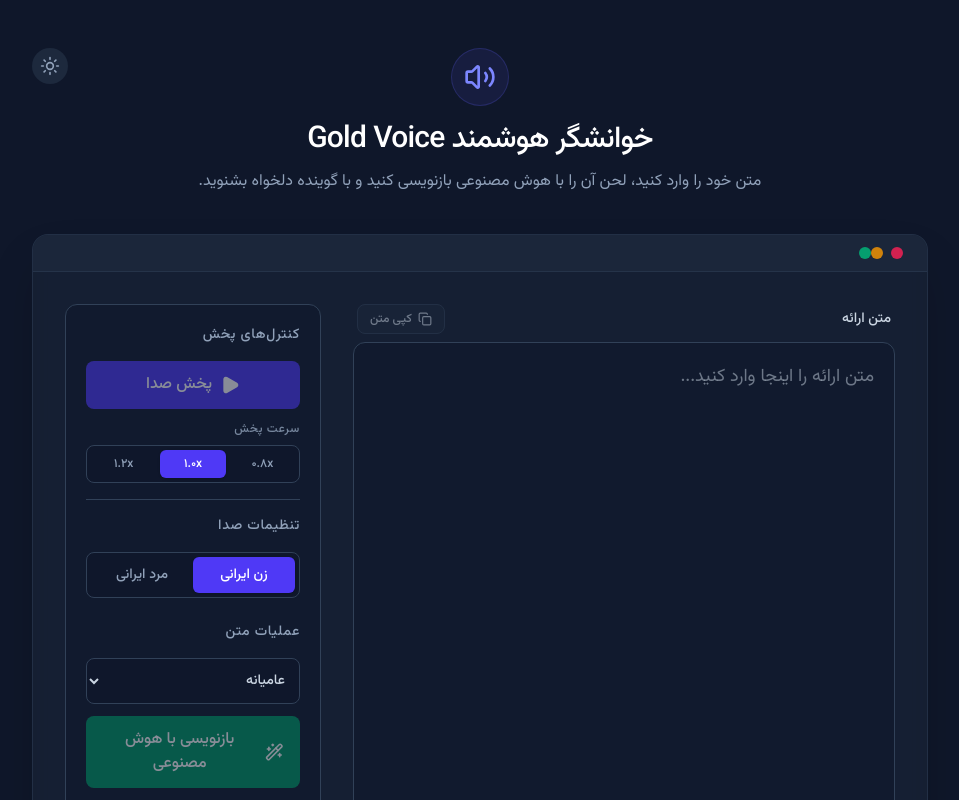
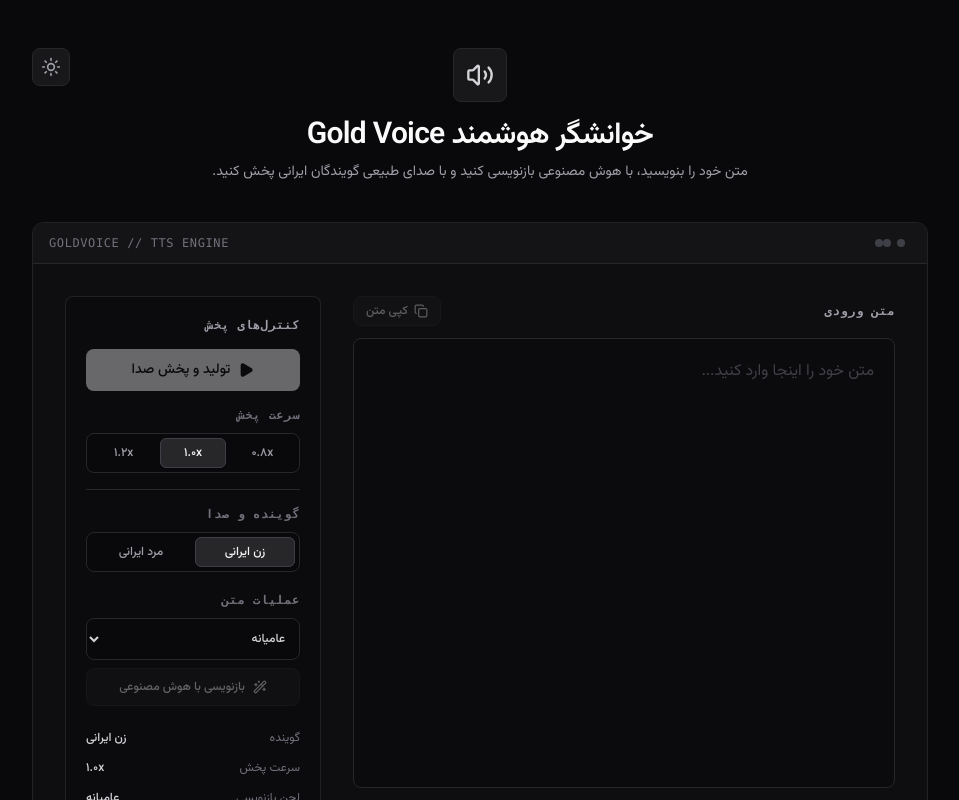
Before and after one commit to tesleum/Podcast, a React (Vite) app: page / in a window 1280 px wide. Shown: the top 800 px of the page, without its empty margins (160-1119 px from the left). Built offline with nearby package versions, Linux system fonts and the light colour scheme.

Commit message:
style: rebrand to Gold Voice and update UI theme
Rename application to Gold Voice and update the color palette to zinc, refine UI transitions, and adjust animation timings for a more polished look.

```diff
--- a/index.html
+++ b/index.html
@@ -3,7 +3,7 @@
   <head>
     <meta charset="UTF-8" />
     <meta name="viewport" content="width=device-width, initial-scale=1.0" />
-    <title>My Google AI Studio App</title>
+    <title>Gold Voice</title>
   </head>
   <body>
     <div id="root"></div>
--- a/src/App.tsx
+++ b/src/App.tsx
@@ -217,55 +217,63 @@
   };
 
   return (
-    <div className={`min-h-screen transition-colors duration-300 ${isDarkMode ? 'bg-[#0f172a] text-slate-200' : 'bg-slate-50 text-slate-800'} py-12 px-4 sm:px-6 lg:px-8 font-sans selection:bg-indigo-500/30`} dir="rtl">
+    <div className={`min-h-screen transition-colors duration-200 ${isDarkMode ? 'bg-zinc-950 text-zinc-100' : 'bg-zinc-50 text-zinc-900'} py-12 px-4 sm:px-6 lg:px-8 font-sans selection:bg-zinc-500/20`} dir="rtl">
       <div className="max-w-4xl mx-auto relative">
         <button
           onClick={() => setIsDarkMode(!isDarkMode)}
-          className={`absolute top-0 left-0 p-2 rounded-full transition-colors ${isDarkMode ? 'bg-slate-800 text-slate-400 hover:text-white' : 'bg-white text-slate-500 hover:text-slate-900 shadow-sm border border-slate-200'}`}
+          className={`absolute top-0 left-0 p-2 rounded-lg transition-colors border ${isDarkMode ? 'bg-zinc-900 text-zinc-400 hover:text-zinc-100 border-zinc-800' : 'bg-white text-zinc-500 hover:text-zinc-900 border-zinc-200 shadow-sm'}`}
           aria-label="تغییر پوسته"
         >
           {isDarkMode ? <Sun className="w-5 h-5" /> : <Moon className="w-5 h-5" />}
         </button>
 
         <motion.div
-          initial={{ opacity: 0, y: 20 }}
+          initial={{ opacity: 0, y: 10 }}
           animate={{ opacity: 1, y: 0 }}
+          transition={{ duration: 0.3 }}
           className="text-center mb-10"
         >
-          <div className={`inline-flex items-center justify-center p-3 rounded-full mb-4 border ${isDarkMode ? 'bg-indigo-500/10 border-indigo-500/20 text-indigo-400' : 'bg-indigo-100 border-indigo-200 text-indigo-600'}`}>
-            <Volume2 className="w-8 h-8" />
+          <div className={`inline-flex items-center justify-center p-3 rounded-lg mb-4 border ${isDarkMode ? 'bg-zinc-900 border-zinc-800 text-zinc-300' : 'bg-white border-zinc-200 text-zinc-800 shadow-sm'}`}>
+            <Volume2 className="w-7 h-7" />
           </div>
-          <h1 className={`text-3xl font-medium tracking-tight mb-3 ${isDarkMode ? 'text-white' : 'text-slate-900'}`}>
+          <h1 className={`text-3xl font-semibold tracking-tight mb-2 ${isDarkMode ? 'text-zinc-50' : 'text-zinc-950'}`}>
             خوانشگر هوشمند Gold Voice
           </h1>
-          <p className={`max-w-2xl mx-auto ${isDarkMode ? 'text-slate-400' : 'text-slate-500'}`}>
-            متن خود را وارد کنید، لحن آن را با هوش مصنوعی بازنویسی کنید و با گوینده دلخواه بشنوید.
+          <p className={`max-w-xl mx-auto text-sm ${isDarkMode ? 'text-zinc-400' : 'text-zinc-500'}`}>
+            متن خود را بنویسید، با هوش مصنوعی بازنویسی کنید و با صدای طبیعی گویندگان ایرانی پخش کنید.
           </p>
         </motion.div>
 
-        <div className={`backdrop-blur-sm border rounded-2xl shadow-2xl overflow-hidden transition-colors duration-300 ${isDarkMode ? 'bg-slate-800/50 border-slate-700/50' : 'bg-white/80 border-slate-200'}`}>
-          <div className={`p-1 border-b ${isDarkMode ? 'border-slate-700/50 bg-slate-800/80' : 'border-slate-200 bg-slate-100/80'}`}>
-            <div className="flex space-x-2 space-x-reverse px-3 py-2">
-              <div className="w-3 h-3 rounded-full bg-rose-500/80"></div>
-              <div className="w-3 h-3 rounded-full bg-amber-500/80"></div>
-              <div className="w-3 h-3 rounded-full bg-emerald-500/80"></div>
+        <div className={`border rounded-xl overflow-hidden transition-colors duration-200 ${isDarkMode ? 'bg-zinc-900/40 border-zinc-800/80' : 'bg-white border-zinc-200 shadow-sm'}`}>
+          <div className={`px-4 py-3 border-b flex justify-between items-center ${isDarkMode ? 'border-zinc-800 bg-zinc-900/60' : 'border-zinc-100 bg-zinc-50/50'}`}>
+            <div className="flex space-x-1.5 space-x-reverse">
+              <div className={`w-2 h-2 rounded-full ${isDarkMode ? 'bg-zinc-700' : 'bg-zinc-300'}`}></div>
+              <div className={`w-2 h-2 rounded-full ${isDarkMode ? 'bg-zinc-700' : 'bg-zinc-300'}`}></div>
+              <div className={`w-2 h-2 rounded-full ${isDarkMode ? 'bg-zinc-700' : 'bg-zinc-300'}`}></div>
+            </div>
+            <div className={`text-xs font-mono tracking-wider ${isDarkMode ? 'text-zinc-500' : 'text-zinc-400'}`}>
+              GOLDVOICE // TTS ENGINE
             </div>
           </div>
 
           <div className="p-6 md:p-8 flex flex-col md:flex-row gap-8">
-            <div className="flex-1 flex flex-col gap-2">
-              <div className="flex justify-between items-center px-1">
-                <span className={`text-sm font-medium ${isDarkMode ? 'text-slate-300' : 'text-slate-700'}`}>متن ارائه</span>
+            <div className="flex-1 flex flex-col gap-3">
+              <div className="flex justify-between items-center">
+                <span className={`text-xs font-semibold uppercase tracking-wider font-mono ${isDarkMode ? 'text-zinc-400' : 'text-zinc-600'}`}>
+                  متن ورودی
+                </span>
                 <button
                   onClick={handleCopyText}
                   disabled={!text}
-                  className={`flex items-center gap-1.5 px-3 py-1.5 rounded-lg text-xs font-medium transition-all ${
+                  className={`flex items-center gap-1.5 px-3 py-1.5 rounded-lg text-xs font-medium transition-all border cursor-pointer ${
                     copied
-                      ? 'bg-emerald-500/15 text-emerald-400 border border-emerald-500/30'
+                      ? isDarkMode
+                        ? 'bg-zinc-900 border-zinc-800 text-emerald-400'
+                        : 'bg-zinc-50 border-zinc-200 text-emerald-600'
                       : isDarkMode
-                      ? 'bg-slate-800 hover:bg-slate-700 text-slate-300 border border-slate-700'
-                      : 'bg-white hover:bg-slate-100 text-slate-600 border border-slate-200 shadow-sm'
-                  } disabled:opacity-50 disabled:cursor-not-allowed`}
+                      ? 'bg-zinc-900 hover:bg-zinc-800 text-zinc-300 border-zinc-800'
+                      : 'bg-white hover:bg-zinc-50 text-zinc-600 border-zinc-200 shadow-xs'
+                  } disabled:opacity-40 disabled:cursor-not-allowed`}
                 >
                   {copied ? <Check className="w-3.5 h-3.5" /> : <Copy className="w-3.5 h-3.5" />}
                   <span>{copied ? 'کپی شد!' : 'کپی متن'}</span>
@@ -277,17 +285,19 @@
                 value={text}
                 onChange={(e) => setText(e.target.value)}
                 dir="rtl"
-                className={`w-full h-[500px] border rounded-xl p-5 leading-relaxed resize-none focus:outline-none focus:ring-2 focus:ring-indigo-500/50 transition-all font-sans text-lg ${isDarkMode ? 'bg-slate-900/50 border-slate-700 text-slate-300' : 'bg-slate-50 border-slate-300 text-slate-800'}`}
-                placeholder="متن ارائه را اینجا وارد کنید..."
+                className={`w-full h-[450px] border rounded-lg p-5 leading-relaxed resize-none focus:outline-none focus:ring-1 focus:ring-zinc-400 focus:border-zinc-400 transition-all font-sans text-base ${isDarkMode ? 'bg-zinc-950/40 border-zinc-800 text-zinc-100 placeholder:text-zinc-700' : 'bg-zinc-50/50 border-zinc-200 text-zinc-900 placeholder:text-zinc-400'}`}
+                placeholder="متن خود را اینجا وارد کنید..."
               />
             </div>
 
             <div className="md:w-64 flex flex-col gap-4">
-              <div className={`rounded-xl p-5 border transition-colors duration-300 ${isDarkMode ? 'bg-slate-900/50 border-slate-700' : 'bg-slate-50 border-slate-200'}`}>
-                <h3 className={`text-sm font-medium uppercase tracking-wider mb-4 ${isDarkMode ? 'text-slate-400' : 'text-slate-500'}`}>کنترل‌های پخش</h3>
+              <div className={`rounded-lg p-5 border transition-colors duration-200 ${isDarkMode ? 'bg-zinc-950/30 border-zinc-800/80' : 'bg-zinc-50/40 border-zinc-200'}`}>
+                <h3 className={`text-xs font-semibold uppercase font-mono tracking-wider mb-4 ${isDarkMode ? 'text-zinc-400' : 'text-zinc-600'}`}>
+                  کنترل‌های پخش
+                </h3>
 
                 {error && (
-                  <div className="mb-4 text-sm text-rose-500 bg-rose-500/10 p-3 rounded-lg border border-rose-500/20">
+                  <div className="mb-4 text-xs text-rose-500 bg-rose-500/5 p-3 rounded-lg border border-rose-500/20 leading-relaxed">
                     {error}
                   </div>
                 )}
@@ -296,21 +306,25 @@
                   <button
                     onClick={handleGenerateAndPlay}
                     disabled={isLoading || !text.trim()}
-                    className="w-full flex items-center justify-center gap-2 bg-indigo-600 hover:bg-indigo-500 text-white py-3 px-4 rounded-lg font-medium transition-all focus:outline-none focus:ring-2 focus:ring-indigo-500 focus:ring-offset-2 focus:ring-offset-slate-900 disabled:opacity-50 disabled:cursor-not-allowed group mb-3"
+                    className={`w-full flex items-center justify-center gap-2 py-2.5 px-4 rounded-lg font-medium text-sm transition-all border disabled:opacity-40 disabled:cursor-not-allowed cursor-pointer ${
+                      isDarkMode
+                        ? 'bg-zinc-100 text-zinc-950 hover:bg-zinc-200 border-transparent'
+                        : 'bg-zinc-950 text-zinc-100 hover:bg-zinc-800 border-transparent'
+                    }`}
                   >
                     {isLoading ? (
-                      <Loader2 className="w-5 h-5 animate-spin" />
+                      <Loader2 className="w-4 h-4 animate-spin" />
                     ) : (
-                      <Play className="w-5 h-5 fill-current" />
+                      <Play className="w-4 h-4 fill-current" />
                     )}
-                    <span>{isLoading ? 'در حال تولید...' : 'پخش صدا'}</span>
+                    <span>{isLoading ? 'در حال تولید...' : 'تولید و پخش صدا'}</span>
                   </button>
                 ) : (
                   <button
                     onClick={stopAudio}
-                    className="w-full flex items-center justify-center gap-2 bg-rose-600 hover:bg-rose-500 text-white py-3 px-4 rounded-lg font-medium transition-all focus:outline-none focus:ring-2 focus:ring-rose-500 focus:ring-offset-2 focus:ring-offset-slate-900 mb-3"
+                    className="w-full flex items-center justify-center gap-2 bg-rose-600 hover:bg-rose-500 text-white py-2.5 px-4 rounded-lg font-medium text-sm transition-all cursor-pointer"
                   >
-                    <Square className="w-5 h-5 fill-current" />
+                    <Square className="w-4 h-4 fill-current" />
                     <span>توقف پخش</span>
                   </button>
                 )}
@@ -318,28 +332,34 @@
                 {audioBlob && (
                   <button
                     onClick={handleDownload}
-                    className={`w-full flex items-center justify-center gap-2 text-white py-3 px-4 rounded-lg font-medium transition-all focus:outline-none focus:ring-2 focus:ring-offset-2 mb-3 ${isDarkMode ? 'bg-slate-700 hover:bg-slate-600 focus:ring-slate-500 focus:ring-offset-slate-900' : 'bg-slate-600 hover:bg-slate-700 focus:ring-slate-400 focus:ring-offset-white'}`}
+                    className={`w-full flex items-center justify-center gap-2 py-2.5 px-4 rounded-lg font-medium text-sm transition-all border mt-3 cursor-pointer ${
+                      isDarkMode
+                        ? 'bg-zinc-900 hover:bg-zinc-800 text-zinc-300 border-zinc-800'
+                        : 'bg-white hover:bg-zinc-50 text-zinc-700 border-zinc-200'
+                    }`}
                   >
-                    <Download className="w-5 h-5" />
-                    <span>دانلود صدا</span>
+                    <Download className="w-4 h-4" />
+                    <span>دانلود فایل صوتی</span>
                   </button>
                 )}
 
-                <div className="mt-3 mb-1">
-                  <h4 className={`text-xs font-medium uppercase tracking-wider mb-2 ${isDarkMode ? 'text-slate-400/80' : 'text-slate-500'}`}>سرعت پخش</h4>
-                  <div className={`grid grid-cols-3 gap-1 p-1 rounded-lg border ${isDarkMode ? 'bg-slate-900/80 border-slate-700' : 'bg-slate-100 border-slate-200'}`}>
+                <div className="mt-4">
+                  <h4 className={`text-xs font-semibold font-mono uppercase tracking-wider mb-2.5 ${isDarkMode ? 'text-zinc-500' : 'text-zinc-400'}`}>
+                    سرعت پخش
+                  </h4>
+                  <div className={`grid grid-cols-3 gap-1 p-1 rounded-lg border ${isDarkMode ? 'bg-zinc-950/60 border-zinc-800' : 'bg-zinc-100 border-zinc-200'}`}>
                     {[0.8, 1.0, 1.2].map((speed) => (
                       <button
                         key={speed}
                         onClick={() => setPlaybackSpeed(speed)}
-                        className={`py-1.5 text-xs font-medium rounded-md transition-all ${
+                        className={`py-1.5 text-xs font-medium rounded-md transition-all cursor-pointer ${
                           playbackSpeed === speed
                             ? isDarkMode
-                              ? 'bg-indigo-600 text-white shadow-sm'
-                              : 'bg-indigo-500 text-white shadow-sm'
+                              ? 'bg-zinc-800 text-zinc-100 border border-zinc-700 shadow-xs'
+                              : 'bg-white text-zinc-900 border border-zinc-200 shadow-xs'
                             : isDarkMode
-                            ? 'text-slate-400 hover:text-slate-200'
-                            : 'text-slate-500 hover:text-slate-700'
+                            ? 'text-zinc-400 hover:text-zinc-200 hover:bg-zinc-900/50'
+                            : 'text-zinc-500 hover:text-zinc-800 hover:bg-zinc-50'
                         }`}
                       >
                         {speed === 0.8 ? '۰.۸x' : speed === 1.0 ? '۱.۰x' : '۱.۲x'}
@@ -348,48 +368,52 @@
                   </div>
                 </div>
 
-                <hr className={`my-4 ${isDarkMode ? 'border-slate-700' : 'border-slate-200'}`} />
+                <hr className={`my-4 ${isDarkMode ? 'border-zinc-800' : 'border-zinc-200'}`} />
 
-                <h3 className={`text-sm font-medium uppercase tracking-wider mb-4 ${isDarkMode ? 'text-slate-400' : 'text-slate-500'}`}>تنظیمات صدا</h3>
+                <h3 className={`text-xs font-semibold font-mono uppercase tracking-wider mb-2.5 ${isDarkMode ? 'text-zinc-500' : 'text-zinc-400'}`}>
+                  گوینده و صدا
+                </h3>
 
-                <div className={`flex p-1 rounded-lg border mb-6 ${isDarkMode ? 'bg-slate-900/80 border-slate-700' : 'bg-slate-100 border-slate-200'}`}>
+                <div className={`grid grid-cols-2 gap-1 p-1 rounded-lg border mb-5 ${isDarkMode ? 'bg-zinc-950/60 border-zinc-800' : 'bg-zinc-100 border-zinc-200'}`}>
                   <button
                     onClick={() => setVoice('female')}
-                    className={`flex-1 py-2 text-sm font-medium rounded-md transition-all ${
+                    className={`py-1.5 text-xs font-medium rounded-md transition-all cursor-pointer ${
                       voice === 'female'
                         ? isDarkMode
-                          ? 'bg-indigo-600 text-white shadow-sm'
-                          : 'bg-indigo-500 text-white shadow-sm'
+                          ? 'bg-zinc-800 text-zinc-100 border border-zinc-700 shadow-xs'
+                          : 'bg-white text-zinc-900 border border-zinc-200 shadow-xs'
                         : isDarkMode
-                        ? 'text-slate-400 hover:text-slate-200'
-                        : 'text-slate-500 hover:text-slate-700'
+                        ? 'text-zinc-400 hover:text-zinc-200 hover:bg-zinc-900/50'
+                        : 'text-zinc-500 hover:text-zinc-800 hover:bg-zinc-50'
                     }`}
                   >
                     زن ایرانی
                   </button>
                   <button
                     onClick={() => setVoice('male')}
-                    className={`flex-1 py-2 text-sm font-medium rounded-md transition-all ${
+                    className={`py-1.5 text-xs font-medium rounded-md transition-all cursor-pointer ${
                       voice === 'male'
                         ? isDarkMode
-                          ? 'bg-indigo-600 text-white shadow-sm'
-                          : 'bg-indigo-500 text-white shadow-sm'
+                          ? 'bg-zinc-800 text-zinc-100 border border-zinc-700 shadow-xs'
+                          : 'bg-white text-zinc-900 border border-zinc-200 shadow-xs'
                         : isDarkMode
-                        ? 'text-slate-400 hover:text-slate-200'
-                        : 'text-slate-500 hover:text-slate-700'
+                        ? 'text-zinc-400 hover:text-zinc-200 hover:bg-zinc-900/50'
+                        : 'text-zinc-500 hover:text-zinc-800 hover:bg-zinc-50'
                     }`}
                   >
                     مرد ایرانی
                   </button>
                 </div>
 
-                <h3 className={`text-sm font-medium uppercase tracking-wider mb-4 ${isDarkMode ? 'text-slate-400' : 'text-slate-500'}`}>عملیات متن</h3>
+                <h3 className={`text-xs font-semibold font-mono uppercase tracking-wider mb-2.5 ${isDarkMode ? 'text-zinc-500' : 'text-zinc-400'}`}>
+                  عملیات متن
+                </h3>
 
-                <div className="mb-3">
+                <div className="mb-2">
                   <select
                     value={rewriteTone}
                     onChange={(e) => setRewriteTone(e.target.value as any)}
-                    className={`w-full p-2.5 rounded-lg border text-sm font-medium focus:outline-none focus:ring-2 focus:ring-emerald-500/50 transition-all ${isDarkMode ? 'bg-slate-900/80 border-slate-700 text-slate-300' : 'bg-white border-slate-200 text-slate-700'}`}
+                    className={`w-full p-2.5 rounded-lg border text-xs font-medium focus:outline-none focus:ring-1 focus:ring-zinc-400 transition-all ${isDarkMode ? 'bg-zinc-950 border-zinc-800 text-zinc-300' : 'bg-white border-zinc-200 text-zinc-700'}`}
                     dir="rtl"
                   >
                     <option value="informal">عامیانه</option>
@@ -402,34 +426,38 @@
                 <button
                   onClick={handleRewrite}
                   disabled={isRewriting || isLoading || !text.trim()}
-                  className="w-full flex items-center justify-center gap-2 bg-emerald-600 hover:bg-emerald-500 text-white py-3 px-4 rounded-lg font-medium transition-all focus:outline-none focus:ring-2 focus:ring-emerald-500 focus:ring-offset-2 focus:ring-offset-slate-900 disabled:opacity-50 disabled:cursor-not-allowed"
+                  className={`w-full flex items-center justify-center gap-2 py-2.5 px-4 rounded-lg font-medium text-xs transition-all border disabled:opacity-40 disabled:cursor-not-allowed cursor-pointer ${
+                    isDarkMode
+                      ? 'bg-zinc-900 hover:bg-zinc-800 text-zinc-200 border-zinc-800'
+                      : 'bg-zinc-100 hover:bg-zinc-200 text-zinc-800 border-transparent'
+                  }`}
                 >
                   {isRewriting ? (
-                    <Loader2 className="w-5 h-5 animate-spin" />
+                    <Loader2 className="w-3.5 h-3.5 animate-spin" />
                   ) : (
-                    <Wand2 className="w-5 h-5" />
+                    <Wand2 className="w-3.5 h-3.5" />
                   )}
                   <span>{isRewriting ? 'در حال بازنویسی...' : 'بازنویسی با هوش مصنوعی'}</span>
                 </button>
 
-                <div className="mt-6 space-y-4">
+                <div className="mt-6 space-y-3.5">
                   <div className="text-xs flex items-center justify-between">
-                    <span className={isDarkMode ? 'text-slate-500' : 'text-slate-400'}>گوینده</span>
-                    <span className={isDarkMode ? 'text-slate-300' : 'text-slate-600'}>{voice === 'female' ? 'زن ایرانی' : 'مرد ایرانی'}</span>
+                    <span className={isDarkMode ? 'text-zinc-500' : 'text-zinc-400 font-medium'}>گوینده</span>
+                    <span className={`font-medium ${isDarkMode ? 'text-zinc-300' : 'text-zinc-700'}`}>{voice === 'female' ? 'زن ایرانی' : 'مرد ایرانی'}</span>
                   </div>
                   <div className="text-xs flex items-center justify-between">
-                    <span className={isDarkMode ? 'text-slate-500' : 'text-slate-400'}>سرعت پخش</span>
-                    <span className={isDarkMode ? 'text-slate-300' : 'text-slate-600'}>{playbackSpeed === 0.8 ? '۰.۸x' : playbackSpeed === 1.0 ? '۱.۰x' : '۱.۲x'}</span>
+                    <span className={isDarkMode ? 'text-zinc-500' : 'text-zinc-400 font-medium'}>سرعت پخش</span>
+                    <span className={`font-medium ${isDarkMode ? 'text-zinc-300' : 'text-zinc-700'}`}>{playbackSpeed === 0.8 ? '۰.۸x' : playbackSpeed === 1.0 ? '۱.۰x' : '۱.۲x'}</span>
                   </div>
                   <div className="text-xs flex items-center justify-between">
-                    <span className={isDarkMode ? 'text-slate-500' : 'text-slate-400'}>لحن بازنویسی</span>
-                    <span className={isDarkMode ? 'text-slate-300' : 'text-slate-600'}>
+                    <span className={isDarkMode ? 'text-zinc-500' : 'text-zinc-400 font-medium'}>لحن بازنویسی</span>
+                    <span className={`font-medium ${isDarkMode ? 'text-zinc-300' : 'text-zinc-700'}`}>
                       {rewriteTone === 'informal' ? 'عامیانه' : rewriteTone === 'formal' ? 'رسمی' : rewriteTone === 'promotional' ? 'تبلیغاتی' : 'دوستانه'}
                     </span>
                   </div>
                   <div className="text-xs flex items-center justify-between">
-                    <span className={isDarkMode ? 'text-slate-500' : 'text-slate-400'}>موتور هوش مصنوعی</span>
-                    <span className={isDarkMode ? 'text-slate-300' : 'text-slate-600'} dir="ltr">Gemini 3.1 Flash</span>
+                    <span className={isDarkMode ? 'text-zinc-500' : 'text-zinc-400 font-medium'}>موتور هوش مصنوعی</span>
+                    <span className={`font-mono text-[10px] ${isDarkMode ? 'text-zinc-400' : 'text-zinc-600'}`} dir="ltr">Gemini 3.1 Flash</span>
                   </div>
                 </div>
               </div>
```
